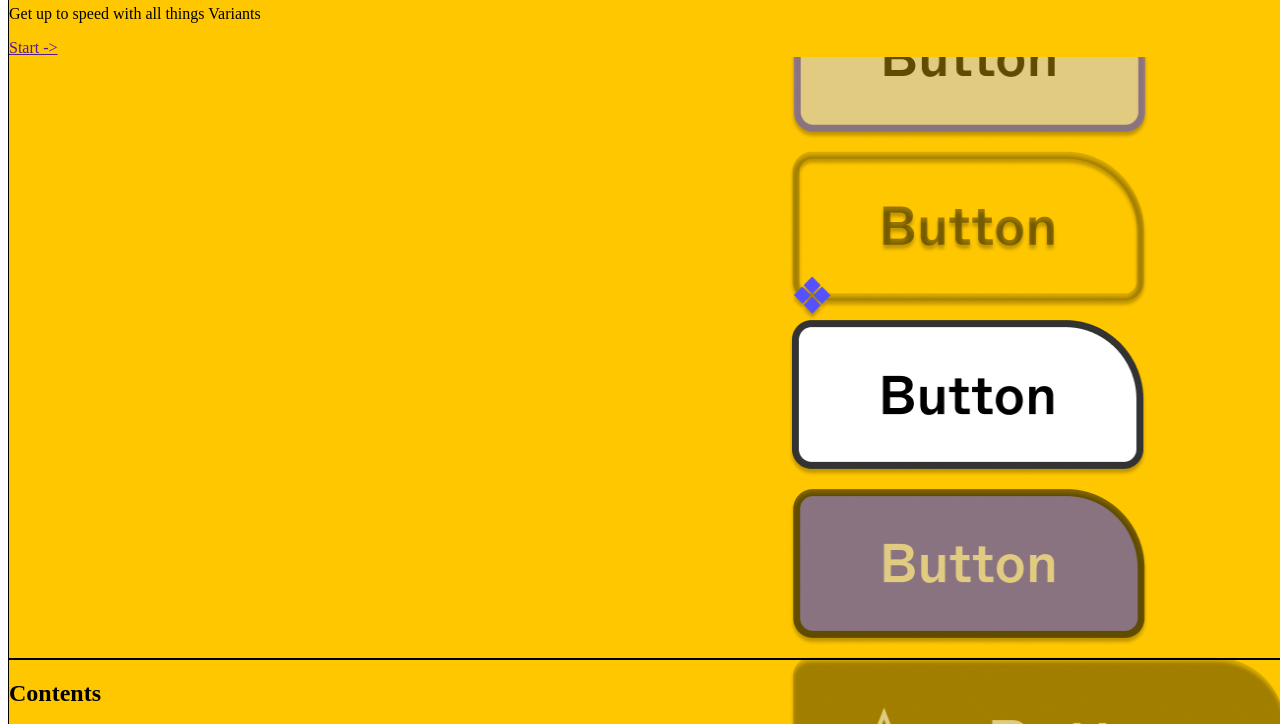
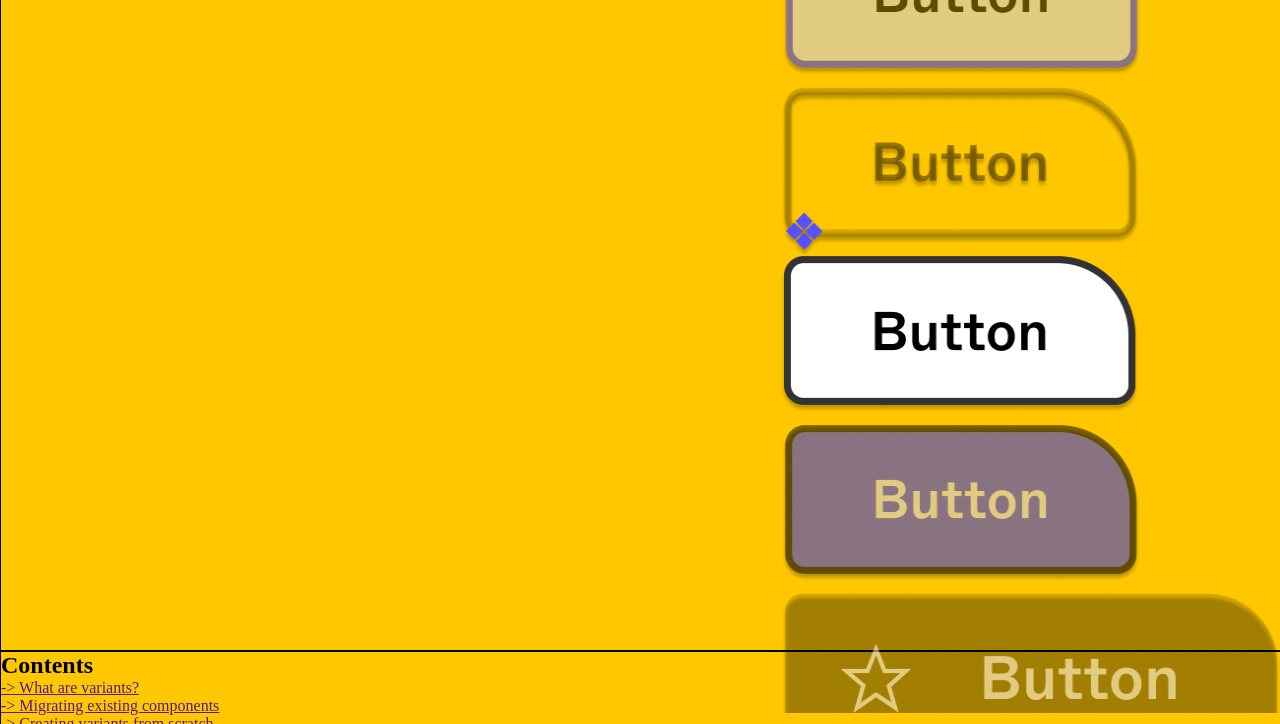
Before and after one commit to AleksAlek/welcome-to-variants, a plain HTML site: page index.html in a window 1280 px wide. Shown: the part 71-795 px from the top of the page. Drawn offline with Linux system fonts and the light colour scheme.

Commit message:
Обнуляет отступы и структурирует css файл

```diff
--- a/css/styles.css
+++ b/css/styles.css
@@ -1,3 +1,11 @@
+/* Reset */
+
+* {
+  margin: 0;
+  padding: 0;
+}
+
+/* Common */
 section {
   width: 1280px;
   height: 720px;
@@ -8,3 +16,5 @@ section {
 .main-picture {
   float: right;
 }
+
+/* First page */
```
